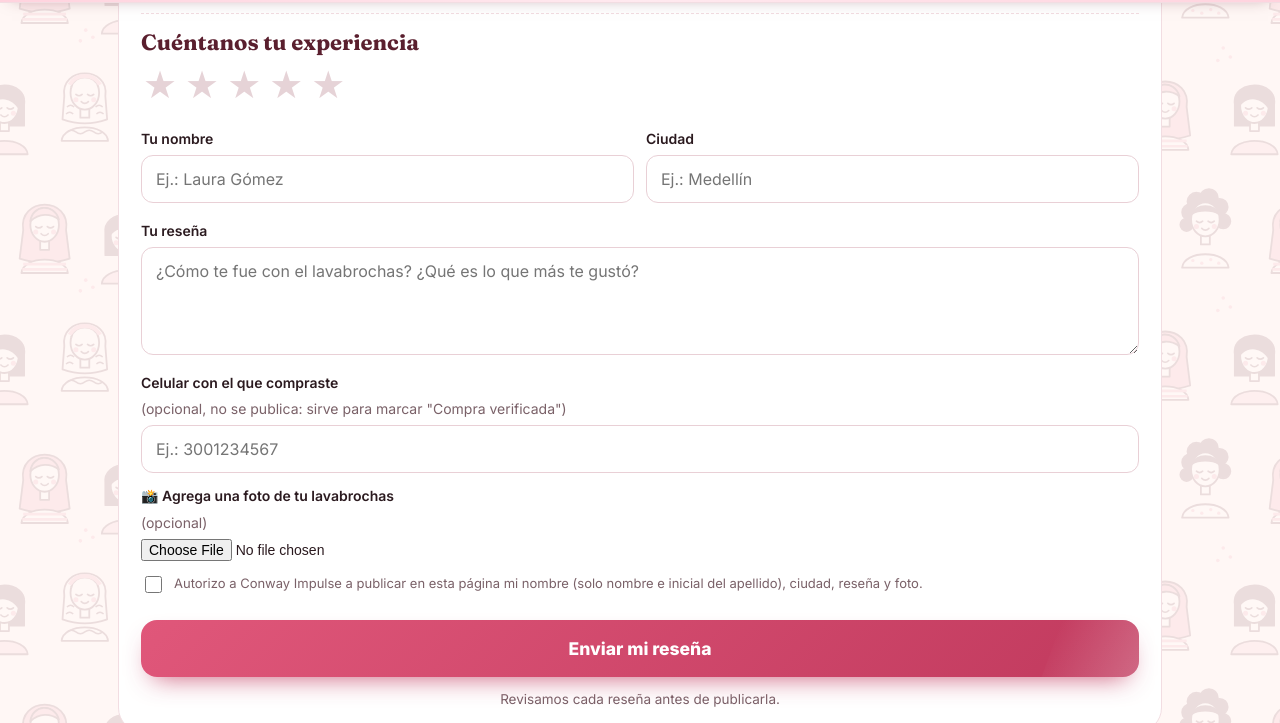
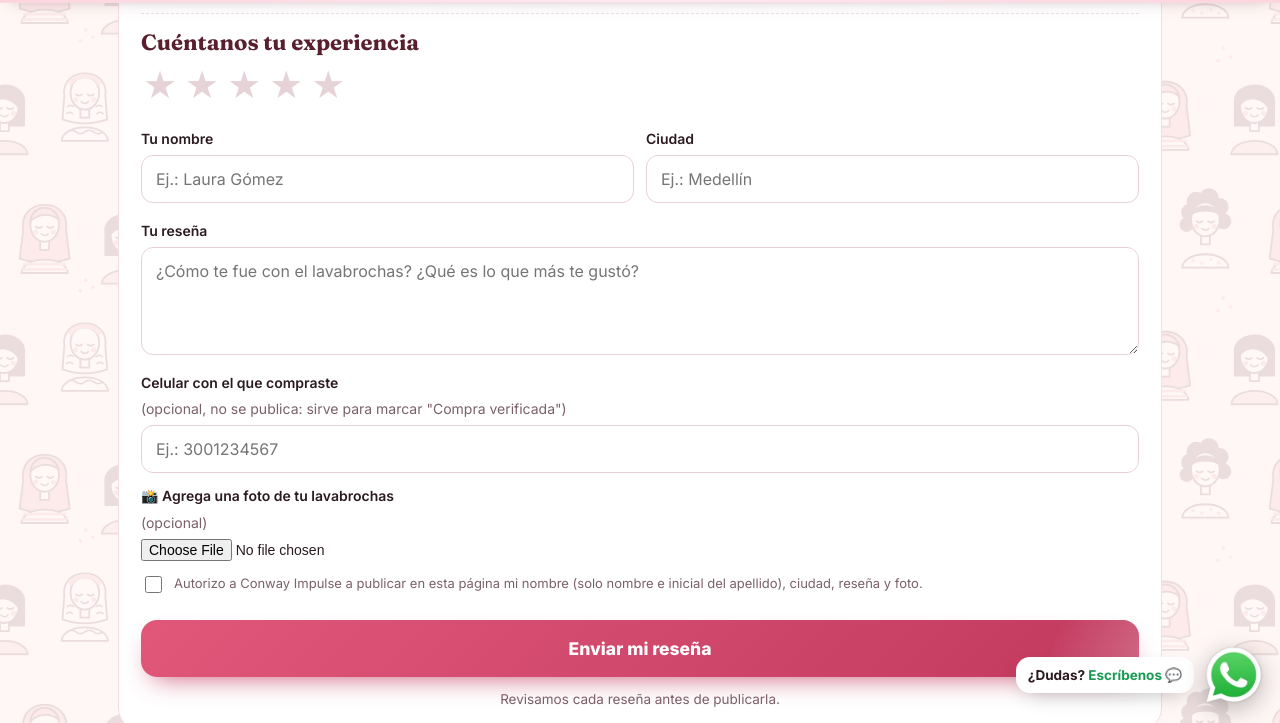
Before and after one commit to conwayimpulse-tech/tienda, a plain HTML site: page lavabrochas/index.html in a window 1280 px wide. Both pictures are taken after a click on the button "⭐ Escribir una reseña". Shown: the part 2559-3282 px from the top of the page. Drawn offline with Linux system fonts and the light colour scheme; no server answers.

Commit message:
Burbuja flotante de WhatsApp
Co-Authored-By: Claude Opus 5.5 <noreply@anthropic.com>

```diff
--- a/lavabrochas/index.html
+++ b/lavabrochas/index.html
@@ -240,6 +240,18 @@ footer h4{color:#fff;margin:0 0 6px;font-size:14px}
 .sticky .s-price b{display:block;color:var(--rose-dark);font-size:18px}
 .sticky .btn{padding:14px 16px;font-size:16px}
 @media(min-width:861px){.sticky{display:none}body{padding-bottom:0}}
+
+/* ---- Burbuja de WhatsApp (siempre visible, abajo a la derecha) ---- */
+.wa-float{position:fixed;right:16px;bottom:calc(18px + env(safe-area-inset-bottom,0px));z-index:45;display:flex;align-items:center;gap:10px;text-decoration:none;transition:bottom .25s}
+.wa-float img{width:60px;height:60px;filter:drop-shadow(0 6px 12px rgba(0,0,0,.28));transition:transform .15s}
+.wa-float:hover img{transform:scale(1.07)}
+.wa-float .wa-ring{position:absolute;right:2px;bottom:2px;width:56px;height:56px;border-radius:50%;border:3px solid #25d366;animation:waRing 2.4s ease-out infinite;pointer-events:none}
+@keyframes waRing{0%{transform:scale(.9);opacity:.8}80%,100%{transform:scale(1.45);opacity:0}}
+.wa-float .wa-tip{background:#fff;color:var(--ink);font-size:13.5px;font-weight:700;border-radius:14px;padding:8px 12px;box-shadow:0 8px 22px -10px rgba(0,0,0,.35);white-space:nowrap;opacity:0;transform:translateX(8px);transition:opacity .3s,transform .3s;pointer-events:none}
+.wa-float .wa-tip b{color:#1a9a52}
+.wa-float.tip .wa-tip,.wa-float:hover .wa-tip{opacity:1;transform:none}
+/* En celular, cuando aparece la barra fija de "Pedir ahora", la burbuja sube para no taparla */
+@media(max-width:860px){body.sticky-on .wa-float{bottom:calc(84px + env(safe-area-inset-bottom,0px))}.wa-float img{width:54px;height:54px}.wa-float .wa-ring{width:50px;height:50px}}
 
 /* ---- Gracias ---- */
 .thanks{display:none;text-align:center;padding:10px 0}
@@ -548,6 +560,12 @@ footer h4{color:#fff;margin:0 0 6px;font-size:14px}
   </div>
 </footer>
 
+<a class="wa-float" id="waFloat" href="#" target="_blank" rel="noopener" aria-label="Escríbenos por WhatsApp">
+  <span class="wa-tip">¿Dudas? <b>Escríbenos</b> 💬</span>
+  <span class="wa-ring" aria-hidden="true"></span>
+  <img src="img/whatsapp.webp" alt="WhatsApp" width="144" height="144">
+</a>
+
 <div class="sticky" id="sticky">
   <div class="s-price">Pagas al recibir<b id="sPrice">$119.900</b></div>
   <a class="btn" href="#pedido">💗 Pedir ahora</a>
@@ -687,9 +705,18 @@ renderOffer();
 
 // Barra fija: aparece cuando el formulario no está a la vista
 const sticky = $("#sticky");
-new IntersectionObserver(es => es.forEach(e => sticky.classList.toggle("show", !e.isIntersecting && window.scrollY > 300)))
+new IntersectionObserver(es => es.forEach(e => { sticky.classList.toggle("show", !e.isIntersecting && window.scrollY > 300); document.body.classList.toggle("sticky-on", sticky.classList.contains("show")); }))
   .observe($("#pedido"));
-window.addEventListener("scroll", () => { if (window.scrollY < 300) sticky.classList.remove("show"); }, {passive:true});
+window.addEventListener("scroll", () => { if (window.scrollY < 300) { sticky.classList.remove("show"); document.body.classList.remove("sticky-on"); } }, {passive:true});
+
+// Burbuja de WhatsApp: abre el chat con un mensaje listo y muestra el aviso unos segundos
+(function(){
+  const wa = $("#waFloat");
+  if (!CONFIG.WHATSAPP) { wa.remove(); return; }
+  wa.href = "https://wa.me/" + CONFIG.WHATSAPP + "?text=" + encodeURIComponent("Hola 💗 Tengo una pregunta sobre el " + CONFIG.PRODUCTO);
+  wa.addEventListener("click", () => { if (window.fbq) fbq('track', 'Contact'); });
+  setTimeout(() => { wa.classList.add("tip"); setTimeout(() => wa.classList.remove("tip"), 6000); }, 7000);
+})();
 
 // Píxel de Meta (solo si hay ID)
 if (CONFIG.PIXEL_ID) {
```
Also changed, not shown: lavabrochas/img/whatsapp.webp (added).
